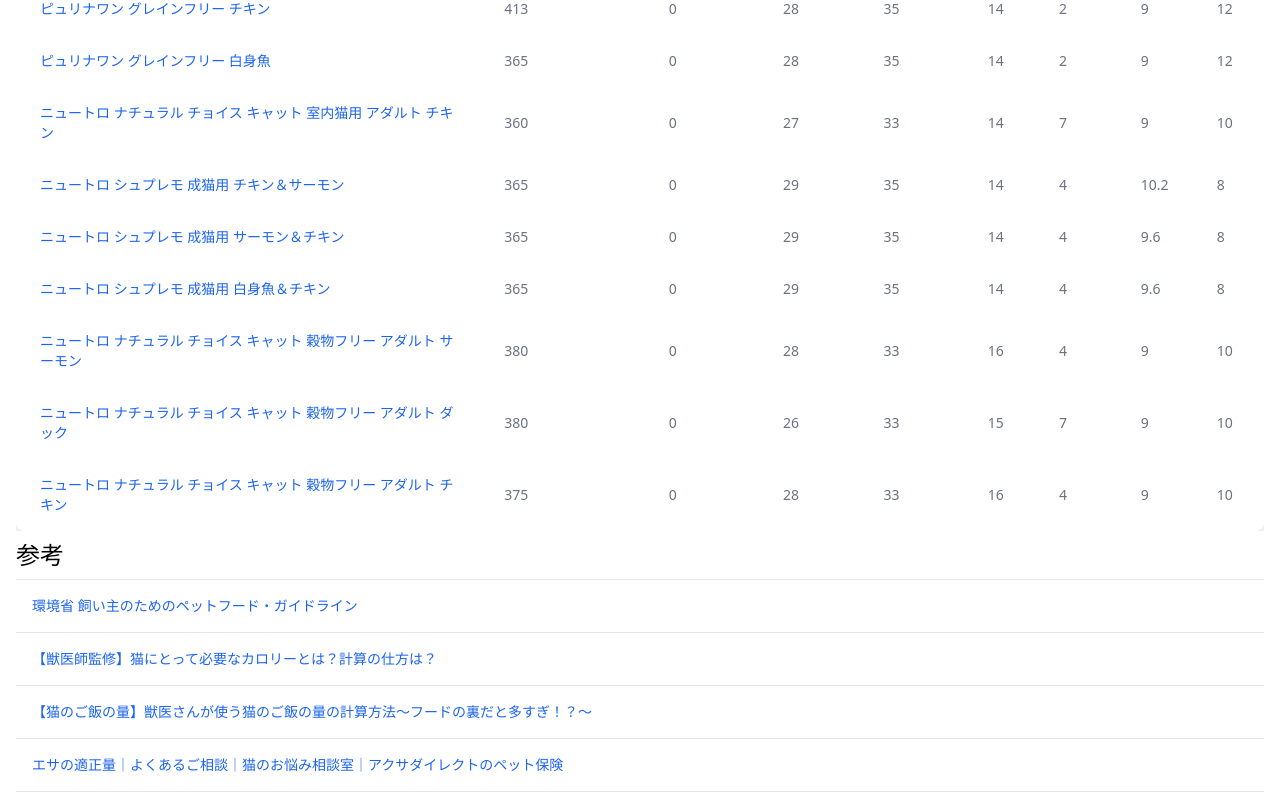
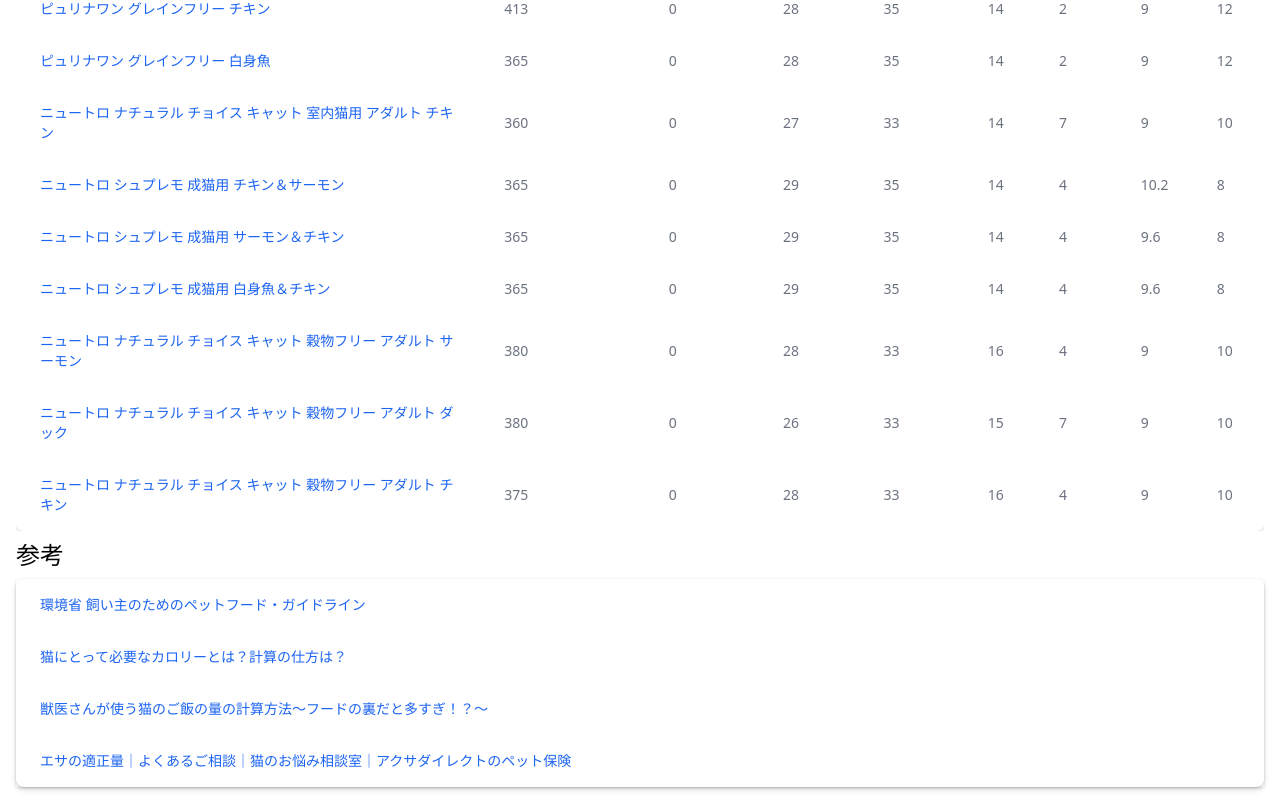
Before and after one commit to ara-ta3/ara-ta3.github.io, a React (Vite) app: page /cat/calorie in a window 1280 px wide. Shown: the part 644-1452 px from the top of the page. Built offline with nearby package versions, Linux system fonts and the light colour scheme.

Commit message:
Use flowbite-react in reference

```diff
--- a/src/components/cats/Reference.tsx
+++ b/src/components/cats/Reference.tsx
@@ -1,13 +1,14 @@
+import { Table } from "flowbite-react";
 import React from "react";
 
 export default () => {
   return (
-    <div className="">
+    <div>
       <h2 className="text-2xl my-2">参考</h2>
-      <table className="w-full text-sm text-left">
-        <tbody>
-          <tr className="bg-white border-y">
-            <td className="px-4 py-4">
+      <Table hoverable className="shadow">
+        <Table.Body>
+          <Table.Row>
+            <Table.Cell>
               <a
                 className="hover:underline text-blue-600"
                 href="https://www.env.go.jp/nature/dobutsu/aigo/2_data/pamph/petfood_guide_1808/pdf/6.pdf"
@@ -15,32 +16,32 @@
               >
                 環境省 飼い主のためのペットフード・ガイドライン
               </a>
-            </td>
-          </tr>
-          <tr className="bg-white border-y">
-            <td className="px-4 py-4">
+            </Table.Cell>
+          </Table.Row>
+          <Table.Row>
+            <Table.Cell>
               <a
                 className="hover:underline text-blue-600"
                 href="https://www.anicom-sompo.co.jp/nekonoshiori/8965.html#i-2"
                 target="_blank"
               >
-                【獣医師監修】猫にとって必要なカロリーとは？計算の仕方は？
+                猫にとって必要なカロリーとは？計算の仕方は？
               </a>
-            </td>
-          </tr>
-          <tr className="bg-white border-y">
-            <td className="px-4 py-4">
+            </Table.Cell>
+          </Table.Row>
+          <Table.Row>
+            <Table.Cell>
               <a
                 className="hover:underline text-blue-600"
                 href="https://www.youtube.com/watch?v=i-R76COsVbU"
                 target="_blank"
               >
-                【猫のご飯の量】獣医さんが使う猫のご飯の量の計算方法～フードの裏だと多すぎ！？～
+                獣医さんが使う猫のご飯の量の計算方法～フードの裏だと多すぎ！？～
               </a>
-            </td>
-          </tr>
-          <tr className="bg-white border-y">
-            <td className="px-4 py-4">
+            </Table.Cell>
+          </Table.Row>
+          <Table.Row>
+            <Table.Cell>
               <a
                 className="hover:underline text-blue-600"
                 href="https://www.axa-direct.co.jp/pet/pet_cat/consultation/content/08.html"
@@ -48,10 +49,10 @@
               >
                 エサの適正量｜よくあるご相談｜猫のお悩み相談室｜アクサダイレクトのペット保険
               </a>
-            </td>
-          </tr>
-        </tbody>
-      </table>
+            </Table.Cell>
+          </Table.Row>
+        </Table.Body>
+      </Table>
     </div>
   );
 };
```
